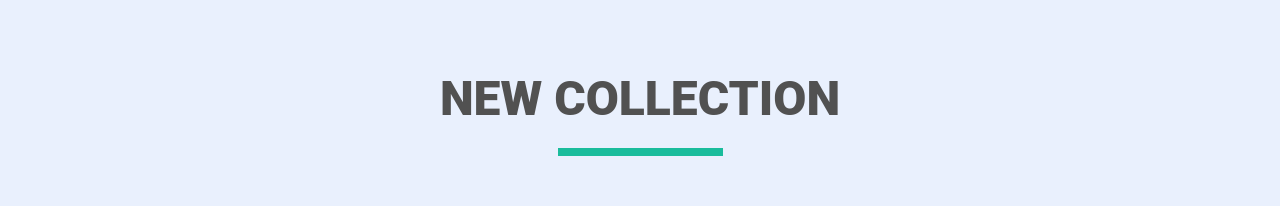
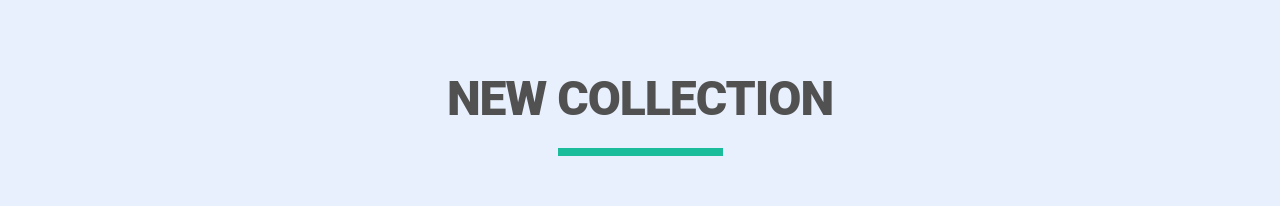
Before and after one commit to savaivanenko/module-5, a plain HTML site: page index.html in a window 1280 px wide. Shown: the part 589-795 px from the top of the page. Drawn offline with Linux system fonts and the light colour scheme.

Commit message:
reset.sss

```diff
--- a/css/reset.css
+++ b/css/reset.css
@@ -33,7 +33,7 @@ dd {
 body {
   min-height: 100vh;
   scroll-behavior: smooth;
-  text-rendering: optimizeSpeed;
+  /* text-rendering: optimizeSpeed; */
   line-height: 1.2;
 }
 
--- a/scss/style.scss
+++ b/scss/style.scss
@@ -131,7 +131,7 @@ header {
     font-family: "Roboto", sans-serif;
     font-size: 48px;
     font-weight: 900;
-    letter-spacing: -1;
+    letter-spacing: -1px;
     width: max-content;
     margin: 0 auto 10px;
     text-transform: uppercase;
```
Also changed, not shown: css/style.css, scss/style.css, 2 other files.
